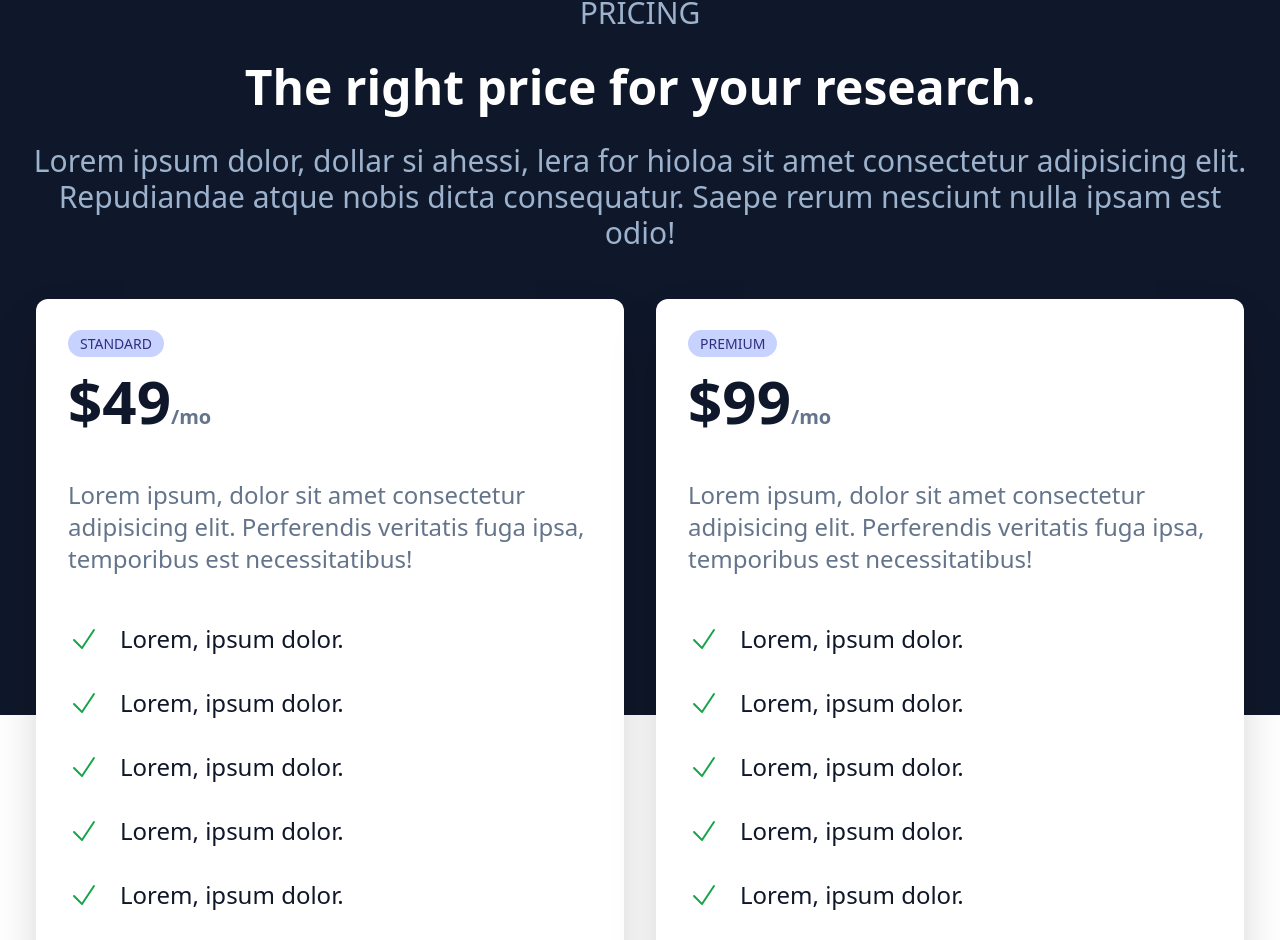
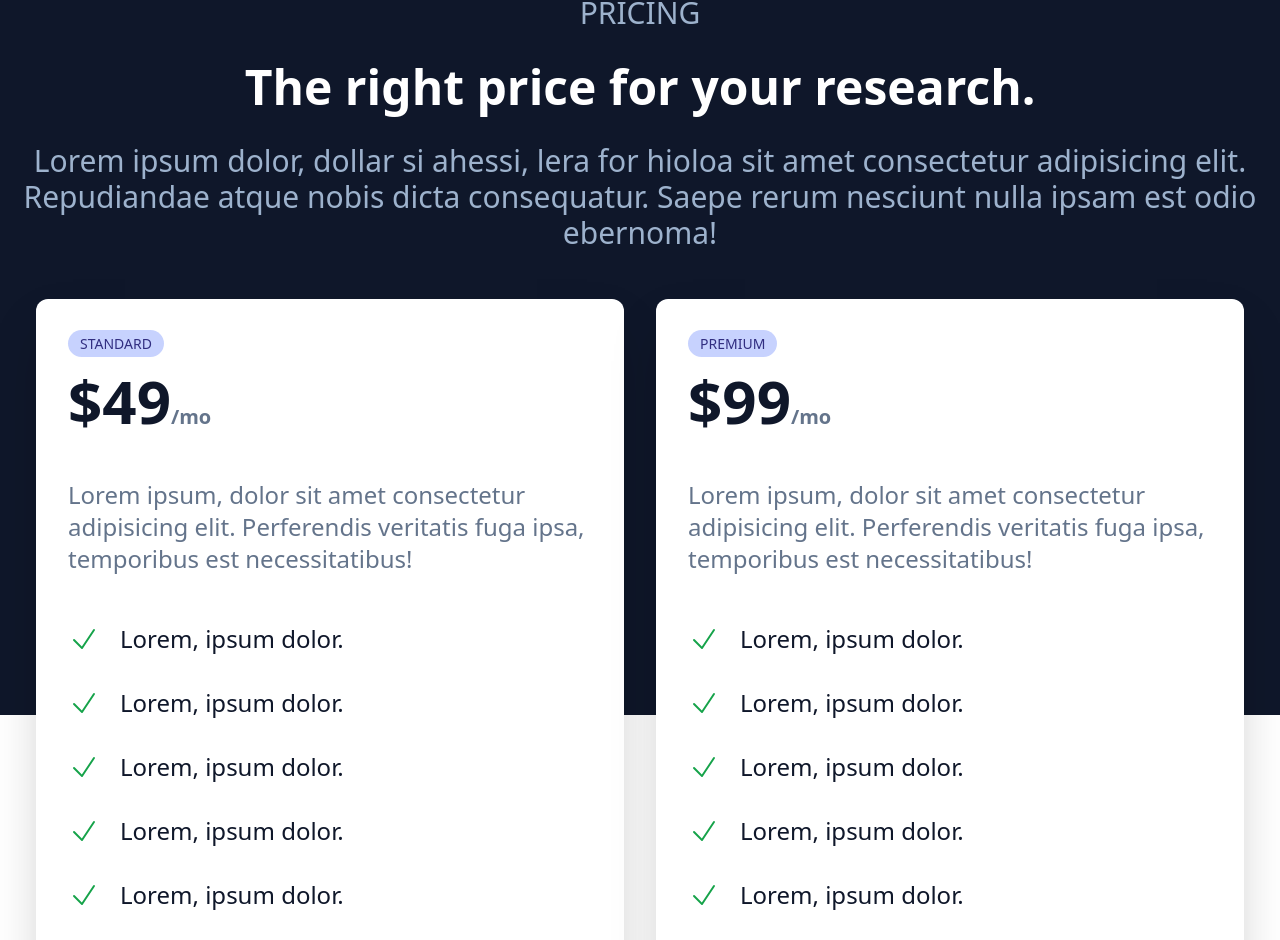
Before and after one commit to bihanviranga/tailwinds-business-site, a React (Create React App) app: page / in a window 1280 px wide. Shown: the part 3131-4071 px from the top of the page. Built offline with nearby package versions, Linux system fonts and the light colour scheme.

Commit message:
Changes in pricing

```diff
--- a/src/components/Pricing.jsx
+++ b/src/components/Pricing.jsx
@@ -15,7 +15,7 @@ function Pricing() {
           <p className="text-3xl">
             Lorem ipsum dolor, dollar si ahessi, lera for hioloa sit amet consectetur adipisicing elit.
             Repudiandae atque nobis dicta consequatur. Saepe rerum nesciunt nulla
-            ipsam est odio!
+            ipsam est odio ebernoma!
           </p>
         </div>
 
```
